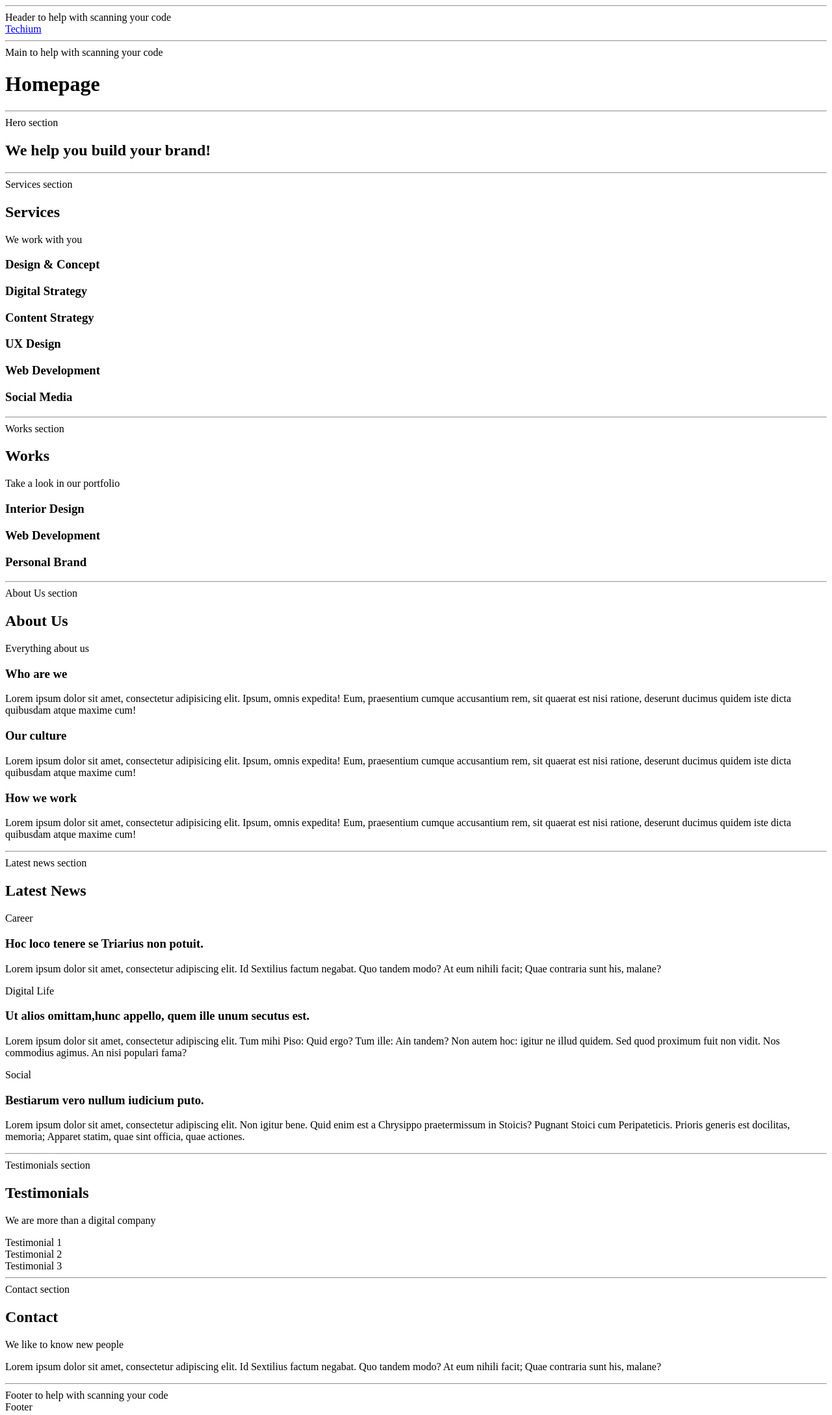
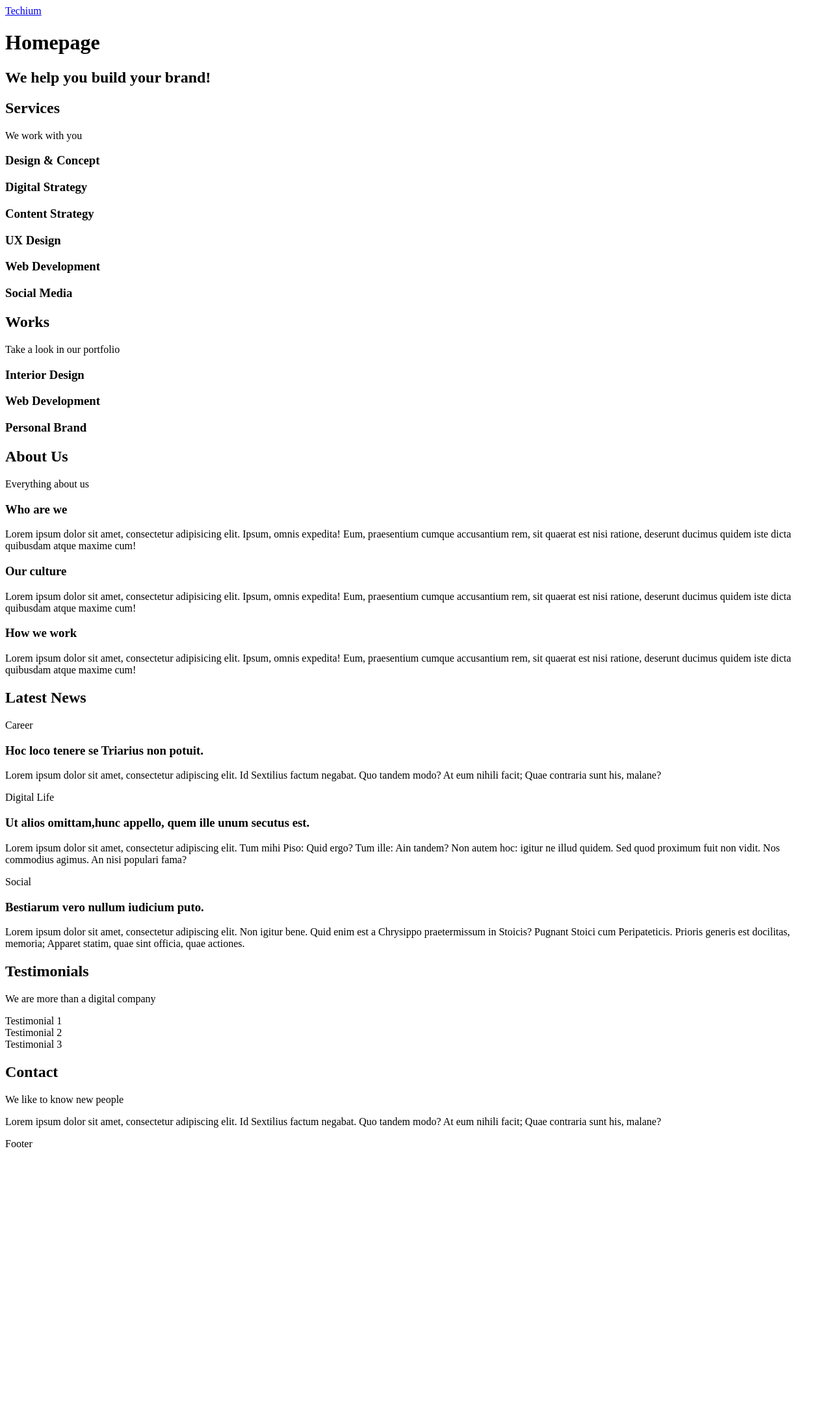
Before and after one commit to Demidorn/alx-frontend, a plain HTML site: page 0x00-html_advanced/18-index.html in a window 1280 px wide. Shown: the whole page at 65% size. After the commit the page ends 1777 px from the top, so only its background shows below. Drawn offline with Linux system fonts and the light colour scheme.

Commit message:
html page

```diff
--- a/0x00-html_advanced/18-index.html
+++ b/0x00-html_advanced/18-index.html
@@ -9,29 +9,30 @@
     <title>Techium</title>
 </head>
 <body>
-    <div>
-        <hr>Header to help with scanning your code</hr>
+    <!-- Header -->
     <header>
         <div>
-                <a href="./" >
+            <div>
+                <a href="/" >
                     <span>Techium</span>
                 </a>
             </div>
+            <nav></nav>
+        </div>
 
-            <nav></nav>
     </header>
-    </div>
-    <hr>Main to help with scanning your code</hr>
+    <!-- Main -->
     <main>
         <h1>Homepage</h1>
+        <!-- Hero section -->
+        <section>
             <div>
-            <hr>Hero section</hr>
+                <h2>We help you build your brand!</h2>
+            </div>
+        </section>
+        <!-- Services section -->
         <section>
-
-                <h2>We help you build your brand!</h2>
-            </section>
-            <hr>Services section</hr>
-            <section>
+            <div>
                 <header>
                     <h2>Services</h2>
                     <p>We work with you</p>
@@ -44,9 +45,13 @@
                     <h3>Web Development</h3>
                     <h3> Social Media</h3>
                 </div>
+
+            </div>
+
         </section>
-            <hr>Works section</hr>
+        <!-- Works section -->
         <section>
+            <div>
                 <header>
                     <h2>Works</h2>
                     <p>Take a look in our portfolio</p>
@@ -62,10 +67,11 @@
                         <h3> Personal Brand</h3>
                     </article>
                 </div>
-
+            </div>
         </section>
-            <hr>About Us section</hr>
+        <!-- About Us section -->
         <section>
+            <div>
                 <header>
                     <h2>About Us</h2>
                     <p>Everything about us</p>
@@ -87,13 +93,13 @@
                     <p>Lorem ipsum dolor sit amet, consectetur
                     adipisicing elit. Ipsum, omnis expedita! Eum, praesentium cumque accusantium rem, sit
                     quaerat est nisi ratione, deserunt ducimus quidem iste dicta quibusdam atque maxime
-                        cum!
-                    </p>
+                    cum!</p>
                 </div>
-
+            </div>
         </section>
-            <hr> Latest news section</hr>
+        <!-- Latest news section -->
         <section>
+            <div>
                 <header>
                     <h2>Latest News</h2>
                 </header>
@@ -133,10 +139,11 @@
                     </article>
                 </div>
 
-
+            </div>
         </section>
-            <hr> Testimonials section</hr>
+        <!-- Testimonials section -->
         <section>
+            <div>
                 <header>
                     <h2>Testimonials</h2>
                     <p>We are more than a digital company</p>
@@ -152,9 +159,11 @@
                         Testimonial 3
                     </article>
                 </div>
+            </div>
         </section>
-            <hr>Contact section</hr>
+        <!-- Contact section -->
         <section>
+            <div>
                 <header>
                     <h2>Contact</h2>
                     <p>We like to know new people</p>
@@ -165,15 +174,14 @@
                         his, malane?
                     </p>
                 </div>
+            </div>
         </section>
+    </main>
+    <!-- Footer -->
+    <footer>
+        <div>
+            Footer
         </div>
-
-    </main>
-   <div>
-    <hr> Footer to help with scanning your code</hr>
-    <footer>
-        Footer
     </footer>
-   </div>
 </body>
 </html>
```
Lines whose indentation alone changed are shown as unchanged.
